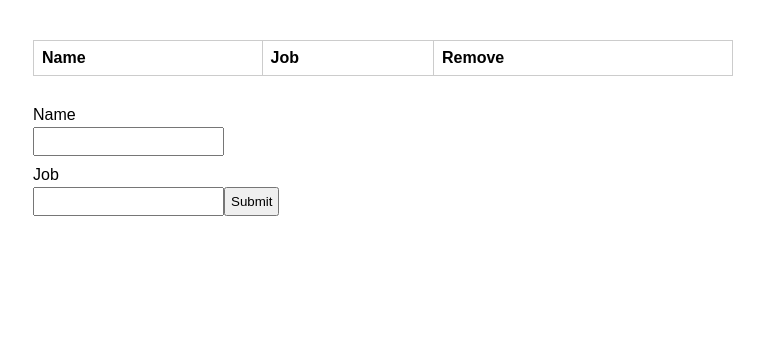
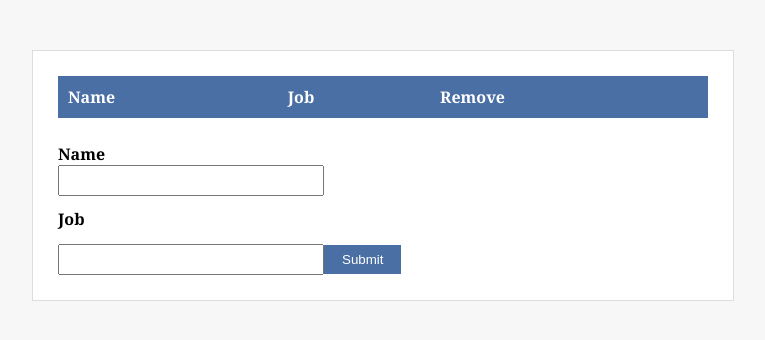
Before and after one commit to sainakakkar2006/csc-308-app, a React (Vite) app in the folder packages/react-frontend/: page / in a window 1280 px wide. Shown: the top 340 px of the page, without its empty margins (257-1022 px from the left). Built offline with nearby package versions, Linux system fonts and the light colour scheme.

Commit message:
New styling

```diff
--- a/packages/react-frontend/src/main.css
+++ b/packages/react-frontend/src/main.css
@@ -1,27 +1,53 @@
+body {
+  background-color: #f7f7f7;
+  font-family: Georgia, serif;
+}
+
 .container {
-  max-width: 700px;
-  margin: 40px auto;
-  font-family: Arial, sans-serif;
+  max-width: 650px;
+  margin: 50px auto;
+  background-color: white;
+  padding: 25px;
+  border: 1px solid #ddd;
 }
 
 table {
   width: 100%;
   border-collapse: collapse;
-  margin-bottom: 30px;
+  margin-bottom: 25px;
 }
 
-th, td {
-  border: 1px solid #ccc;
-  padding: 8px;
+th {
+  background-color: #4a6fa5;
+  color: white;
+  padding: 10px;
   text-align: left;
+}
+
+td {
+  padding: 10px;
+}
+
+tr:nth-child(even) {
+  background-color: #f2f2f2;
 }
 
 label {
   display: block;
-  margin-top: 10px;
+  margin-top: 12px;
+  font-weight: bold;
 }
 
-input {
-  padding: 5px;
-  margin-top: 3px;
+input[type="text"] {
+  width: 250px;
+  padding: 6px;
 }
+
+input[type="button"] {
+  margin-top: 15px;
+  padding: 7px 18px;
+  background-color: #4a6fa5;
+  color: white;
+  border: none;
+  cursor: pointer;
+}
```
